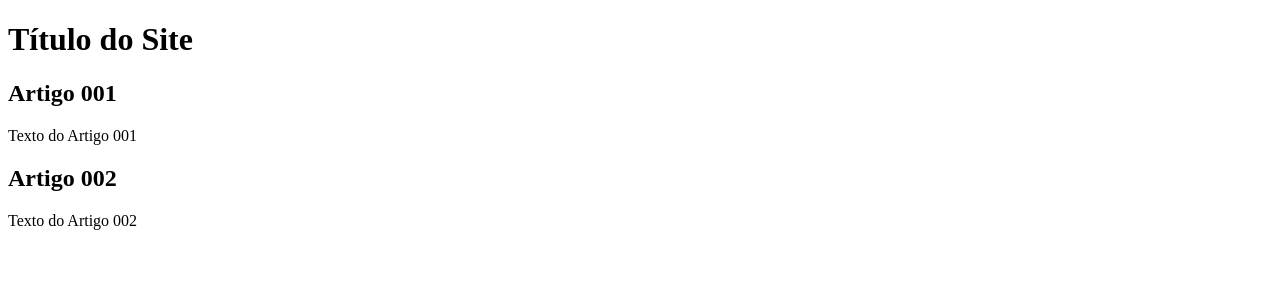
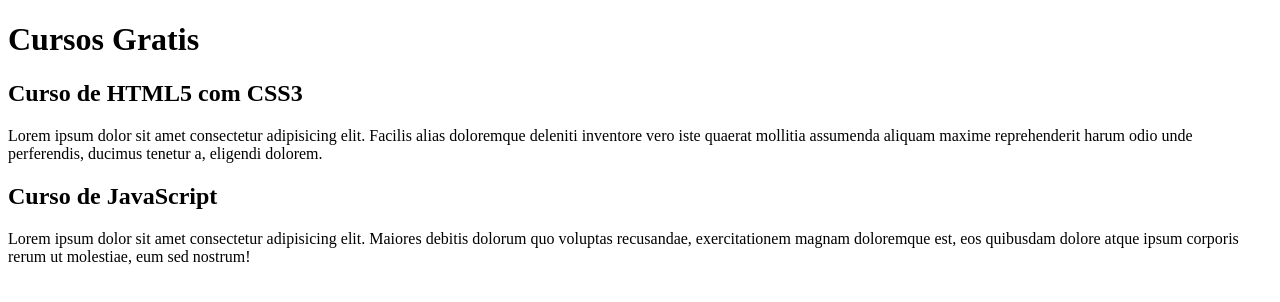
Before and after one commit to VivianeAntonio/projeto-site, a plain HTML site: page index.html in a window 1280 px wide. Drawn offline with Linux system fonts and the light colour scheme.

Commit message:
comecei a desenvolver o conteúdo

```diff
--- a/index.html
+++ b/index.html
@@ -9,15 +9,15 @@
 <body>
     <main>
         <header>
-            <h1>Título do Site</h1>
+            <h1>Cursos Gratis</h1>
         </header>
         <article>
-            <h2>Artigo 001</h2>
-            <p>Texto do Artigo 001</p>
+            <h2>Curso de HTML5 com CSS3</h2>
+            <p>Lorem ipsum dolor sit amet consectetur adipisicing elit. Facilis alias doloremque deleniti inventore vero iste quaerat mollitia assumenda aliquam maxime reprehenderit harum odio unde perferendis, ducimus tenetur a, eligendi dolorem.</p>
         </article>
         <article>
-            <h2>Artigo 002</h2>
-            <p>Texto do Artigo 002</p>
+            <h2>Curso de JavaScript</h2>
+            <p>Lorem ipsum dolor sit amet consectetur adipisicing elit. Maiores debitis dolorum quo voluptas recusandae, exercitationem magnam doloremque est, eos quibusdam dolore atque ipsum corporis rerum ut molestiae, eum sed nostrum!</p>
         </article>
     </main>
 
```
